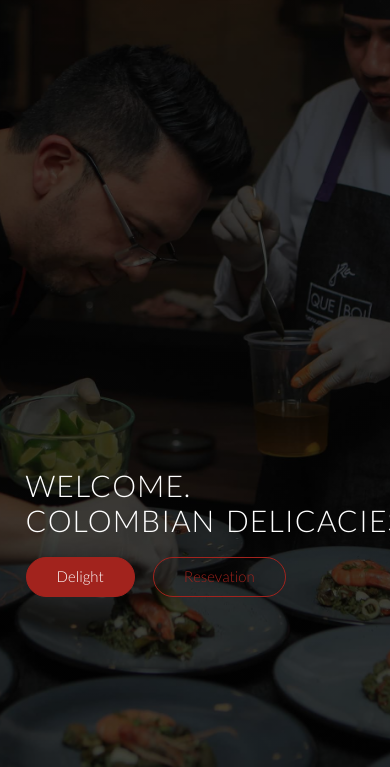
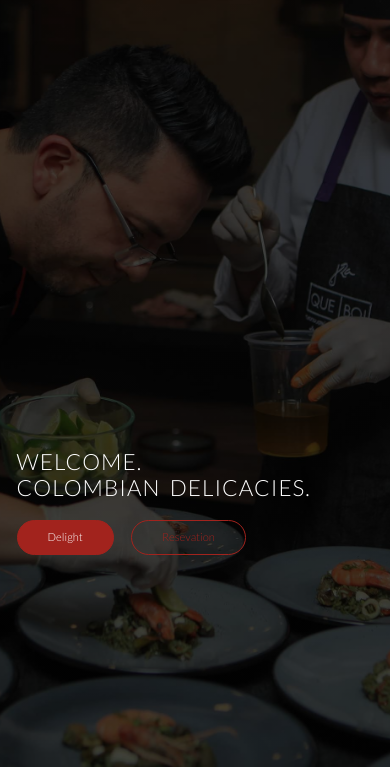
Before and after one commit to aleocampodev/lafondarestaurant, a website built with webpack: page index.html in a window 390 px wide. Shown: the part 77-844 px from the top of the page. Built offline with nearby package versions, Linux system fonts and the light colour scheme; files whose address does not match are found by name.

Commit message:
Se modifica tamaño titulo

```diff
--- a/resources/css/sass/queries.scss
+++ b/resources/css/sass/queries.scss
@@ -75,9 +75,9 @@
   .row,
   .hero-text-box{padding:0 4%;}
 
-  .hero-text-box{
-    margin-top:10%;
-  }
+/*    margin-top:10%;
+    margin-bottom:15%;
+  }*/
 
   .col{
     width:100%;
@@ -158,6 +158,10 @@
   body{font-size:16px;}
   section{padding:25px 0;}
   .contact-form {width:100%;}
+  .hero-text-box{
+    margin-left:1px;
+    font-size:70%;
+  }
 
 
 
```
